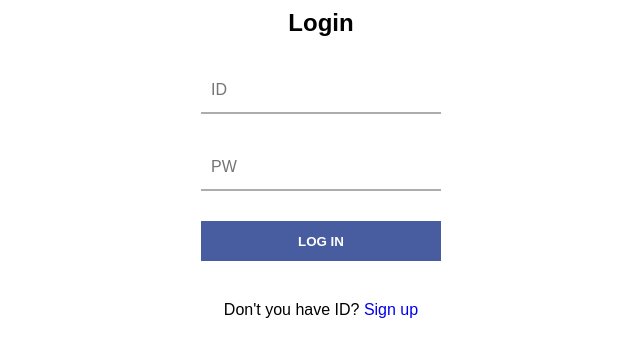
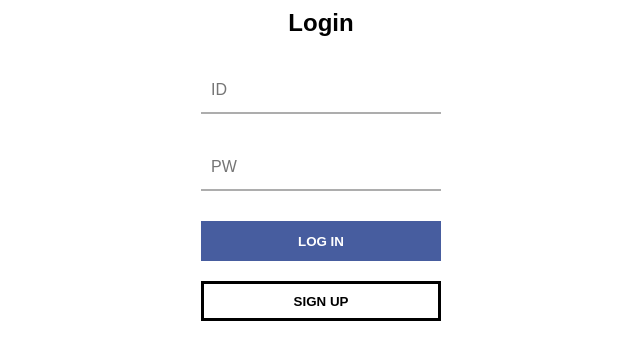
Before and after one commit to kimhs7709/kimhs7709.github.io, a plain HTML site: page login.html in a window 1280 px wide. Shown: the part 258-618 px from the top of the page, without its empty margins (319-959 px from the left). Drawn offline with Linux system fonts and the light colour scheme.

Commit message:
new file

```diff
--- a/login.html
+++ b/login.html
@@ -63,11 +63,11 @@
         background: none;
     }
 
-    .btn {
+    .btn1 {
         position:relative;
         left:40%;
         transform: translateX(-50%);
-        margin-bottom: 40px;
+        margin-bottom: 20px;
         width:80%;
         height:40px;
         background: #475d9f;
@@ -81,12 +81,22 @@
         display:inline;
     }
 
-    .btn:hover {
-        background-position: right;
-    }
-
-    .bottomText {
-        text-align: center;
+    .btn2 {
+        position:relative;
+        left:40%;
+        transform: translateX(-50%);
+        margin-bottom: 40px;
+        width:80%;
+        height:40px;
+        background: #ffffff;
+        background-position: left;
+        background-size: 200%;
+        color:black;
+        font-weight: bold;
+        border:solid;
+        cursor:pointer;
+        transition: 0.4s;
+        display:inline;
     }
     </style>
   </head>
@@ -101,10 +111,8 @@
       <div class="passForm">
         <input type="password" class="pw" placeholder="PW">
       </div>
-      <button type="button" class="btn" onclick = "location.href = 'index.html'"> LOG IN </button>
-      <div class="bottomText">
-        Don't you have ID? <a href="signup.html">Sign up</a>
-      </div>
+      <button type="button" class="btn1" onclick = "location.href = 'index.html'"> LOG IN </button>
+      <button type="button" class="btn2" onclick = "location.href = 'signup.html'"> SIGN UP </button>
     </form>
   </body>
 </html>
```
